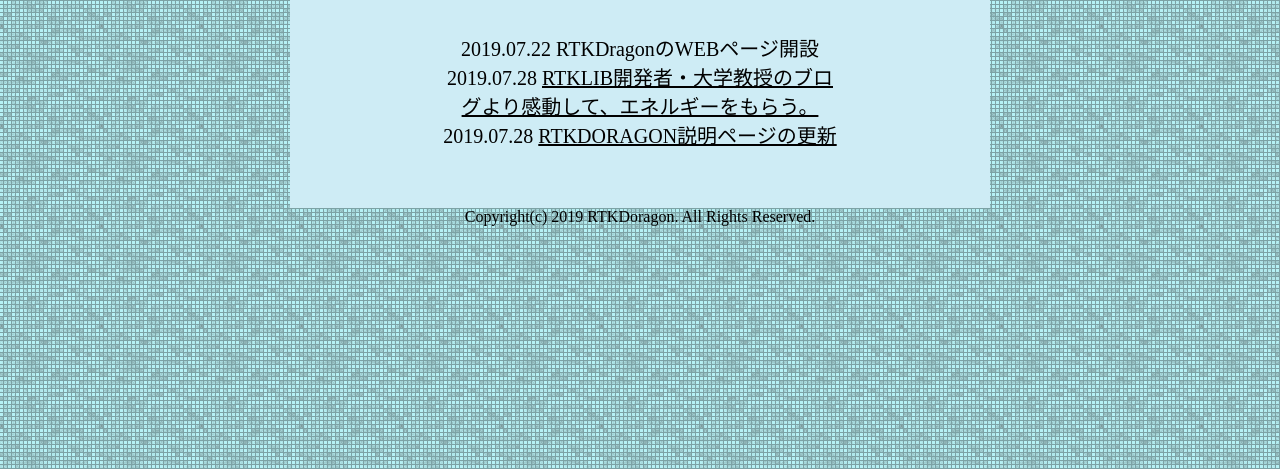
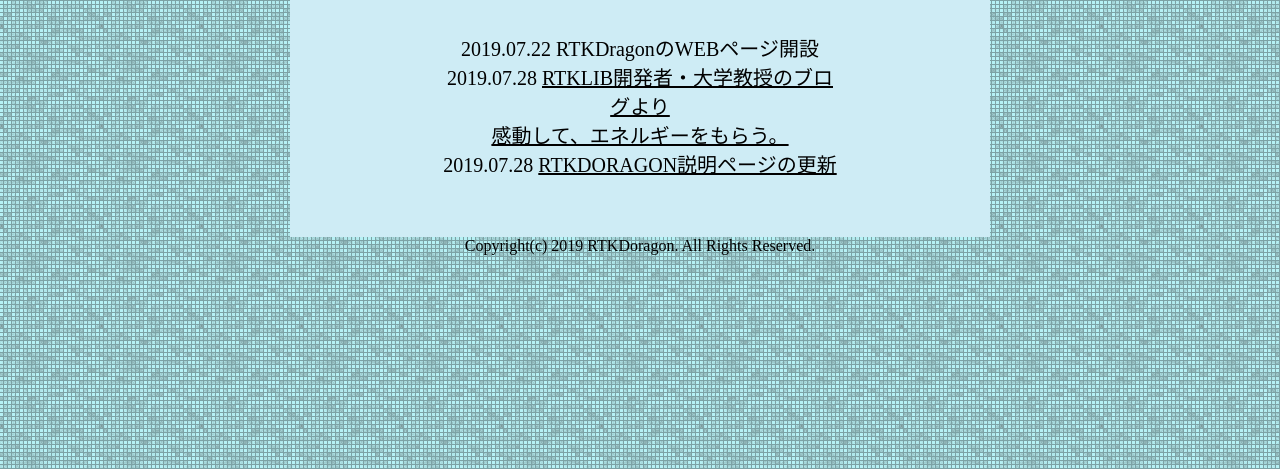
Before and after one commit to yxw027/RTKDoragon, a plain HTML site: page RTKDORAGON/news.html in a window 1280 px wide. Shown: the part 331-800 px from the top of the page. Drawn offline with Linux system fonts and the light colour scheme.

Commit message:
Update news.html

```diff
--- a/RTKDORAGON/news.html
+++ b/RTKDORAGON/news.html
@@ -29,7 +29,7 @@
 	<div class="centering_parent">
 	    	<div class="centering_item">
 			 <p>2019.07.22 RTKDragonのWEBページ開設</p>
-			 <p>2019.07.28 <a href="http://gpspp.sakura.ne.jp/diary201907.html">RTKLIB開発者・大学教授のブログより感動して、エネルギーをもらう。</a></p>
+			 <p>2019.07.28 <a href="http://gpspp.sakura.ne.jp/diary201907.html">RTKLIB開発者・大学教授のブログより<br>感動して、エネルギーをもらう。</a></p>
 			 <p>2019.07.28 <a href="rtkdoragon.html">RTKDORAGON説明ページの更新</a></p>
 		</div>
 	</div>
```
